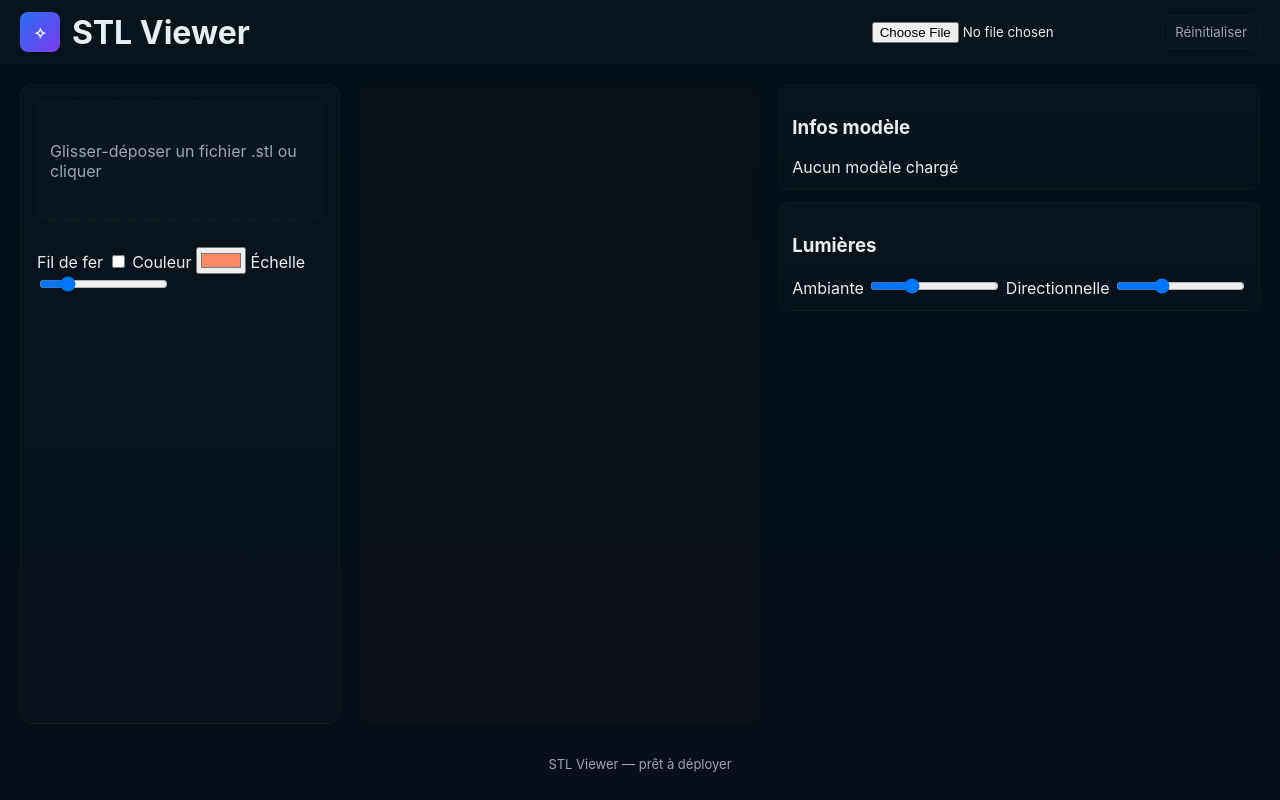
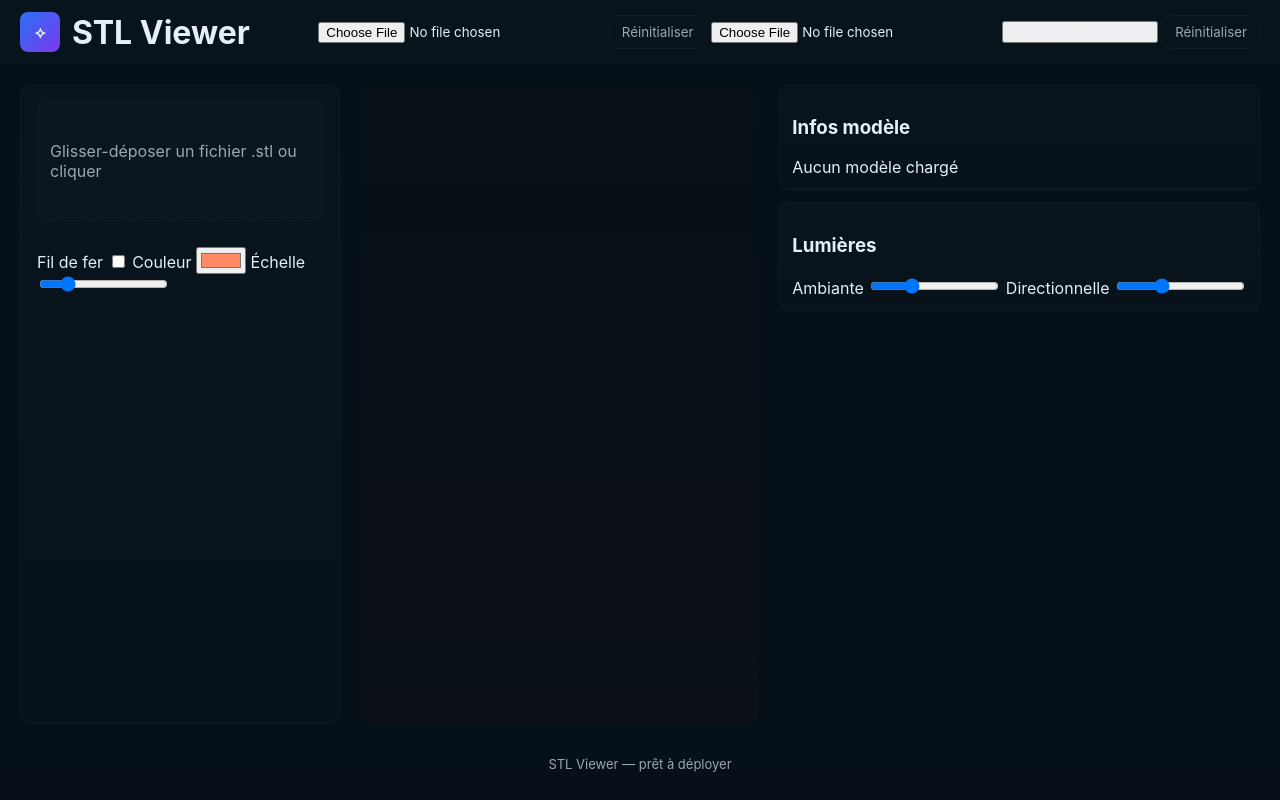
Before and after one commit to DamienPoulin18/STL-Viewer, a website: page public/index.html in a window 1280 px wide. Drawn offline with nearby package versions, Linux system fonts and the light colour scheme.

Commit message:
Update index.html

```diff
--- a/public/index.html
+++ b/public/index.html
@@ -19,6 +19,11 @@
     <div class="top-actions">
       <input id="fileInput" type="file" accept=".stl" />
       <button id="resetBtn" class="btn-ghost">Réinitialiser</button>
+      <!-- dans la top-actions ou leftpanel -->
+<input id="fileInput" type="file" accept=".stl" />
+<button id="visualizeBtn" class="btn-visualize">Visualiser le model 3D</button>
+<button id="resetBtn" class="btn-ghost">Réinitialiser</button>
+
     </div>
   </header>
 
```
